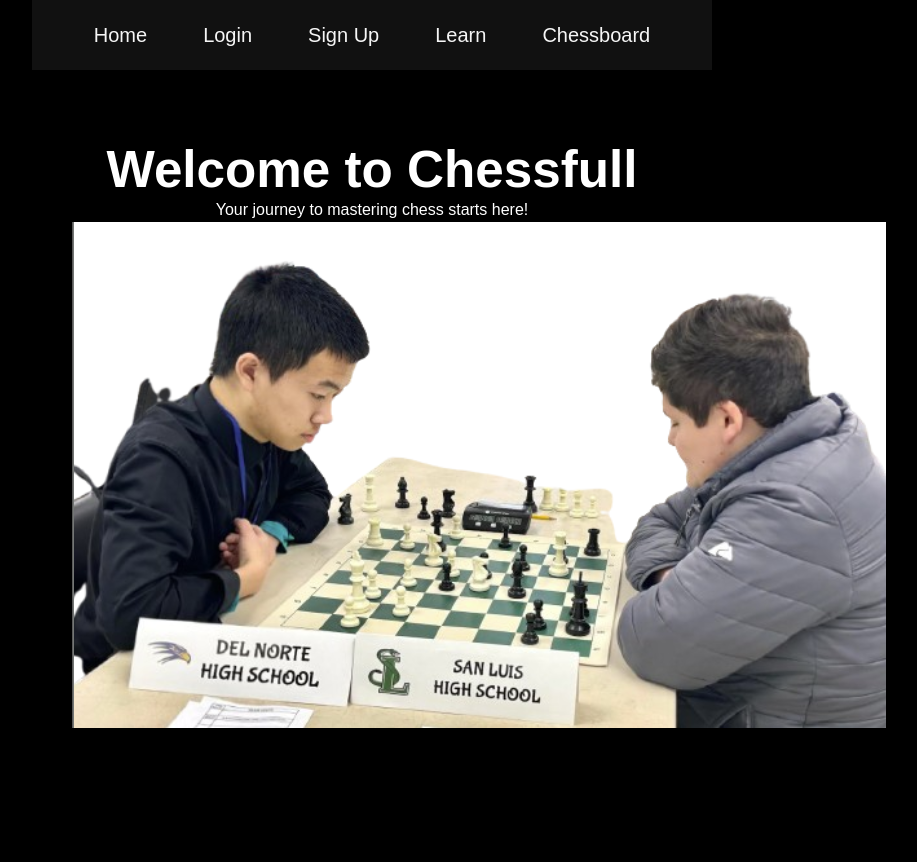
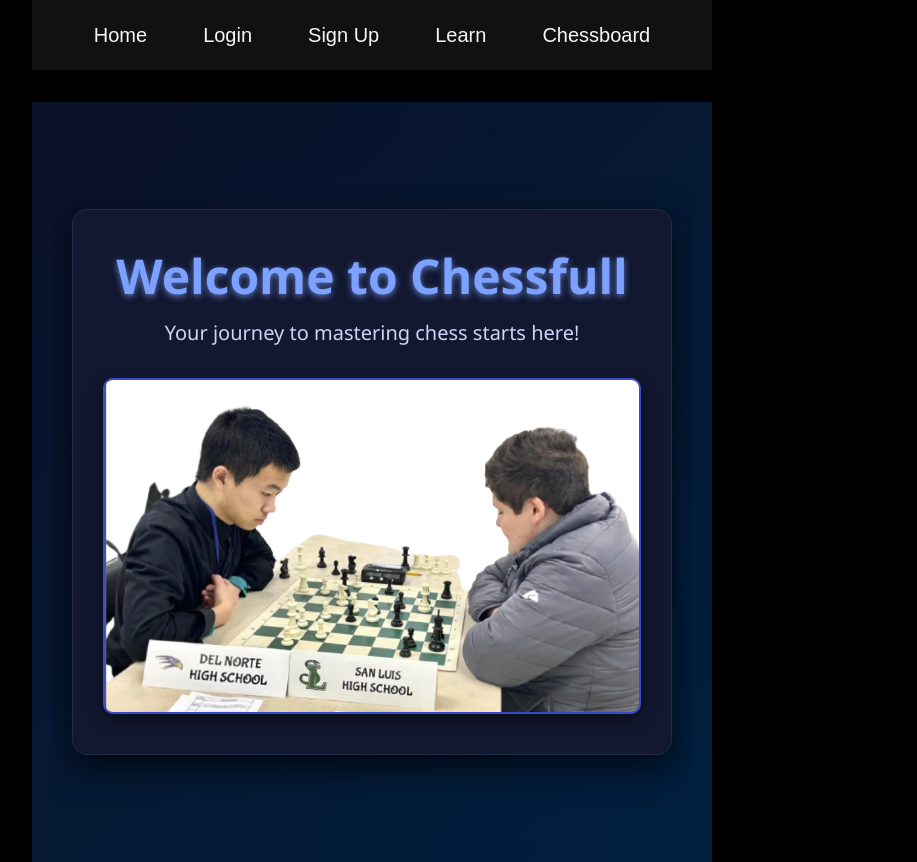
Before and after one commit to DasMoge124/Chessfull, a React (Vite) app in the folder frontend/: page / in a window 1280 px wide. Shown: the whole page, without its empty margins (268-1185 px from the left). Built offline with nearby package versions, Linux system fonts and the light colour scheme.

Commit message:
home page

```diff
--- /dev/null
+++ b/frontend/src/pages/Home.css
@@ -0,0 +1,87 @@
+/* Overall page container with background and glowing circles */
+.page-container {
+  position: relative;
+  min-height: 100vh;
+  background: linear-gradient(135deg, #0a1128, #001f3f); /* Dark blue-black gradient */
+  display: flex;
+  justify-content: center;
+  align-items: center;
+  padding: 40px 20px;
+  overflow: hidden;
+  font-family: "Segoe UI", Tahoma, Geneva, Verdana, sans-serif;
+  color: #a8c0ff;
+}
+
+/* Blue glowing circles/doodles behind content */
+.page-container::before,
+.page-container::after {
+  content: "";
+  position: absolute;
+  border-radius: 50%;
+  filter: blur(120px);
+  opacity: 0.07; /* subtle glow */
+  z-index: 0;
+  pointer-events: none;
+}
+
+.page-container::before {
+  width: 220px;
+  height: 220px;
+  background: #1e40af; /* dark blue */
+  top: 20%;
+  left: 15%;
+}
+
+.page-container::after {
+  width: 320px;
+  height: 320px;
+  background: #0c4a6e; /* darker teal-blue */
+  bottom: 25%;
+  right: 10%;
+}
+
+/* Content block with solid dark background and subtle border */
+.page-content {
+  position: relative;
+  max-width: 600px;
+  width: 100%;
+  background: #121830; /* solid dark blue-gray */
+  padding: 40px 30px;
+  border-radius: 15px;
+  box-shadow: 0 12px 35px rgba(0, 0, 0, 0.7);
+  z-index: 1;
+  border: 1px solid #222a44; /* subtle border */
+  text-align: center;
+}
+
+/* Heading style */
+.page-content h1 {
+  font-size: 3rem;
+  margin-bottom: 15px;
+  color: #7da1ff; /* lighter blue */
+  font-weight: 700;
+  text-shadow: 0 2px 6px rgba(125, 161, 255, 0.7);
+}
+
+/* Paragraph style */
+.page-content p {
+  font-size: 1.25rem;
+  margin-bottom: 30px;
+  color: #cbd5f7; /* light bluish */
+}
+
+/* Image container to nicely center and size the image */
+.image-container {
+  display: flex;
+  justify-content: center;
+  align-items: center;
+  margin-top: 15px;
+}
+
+.image-container img {
+  max-width: 100%;
+  height: auto;
+  border-radius: 10px;
+  box-shadow: 0 6px 18px rgba(0, 0, 0, 0.5);
+  border: 2px solid #3b4cca; /* subtle blue border */
+}
--- a/frontend/src/pages/Home.jsx
+++ b/frontend/src/pages/Home.jsx
@@ -1,5 +1,6 @@
-import React, { useState } from "react";
+import React from "react";
 import chessImage from "./image.png";
+import "./Home.css";
 
 function Home() {
   return (
```
